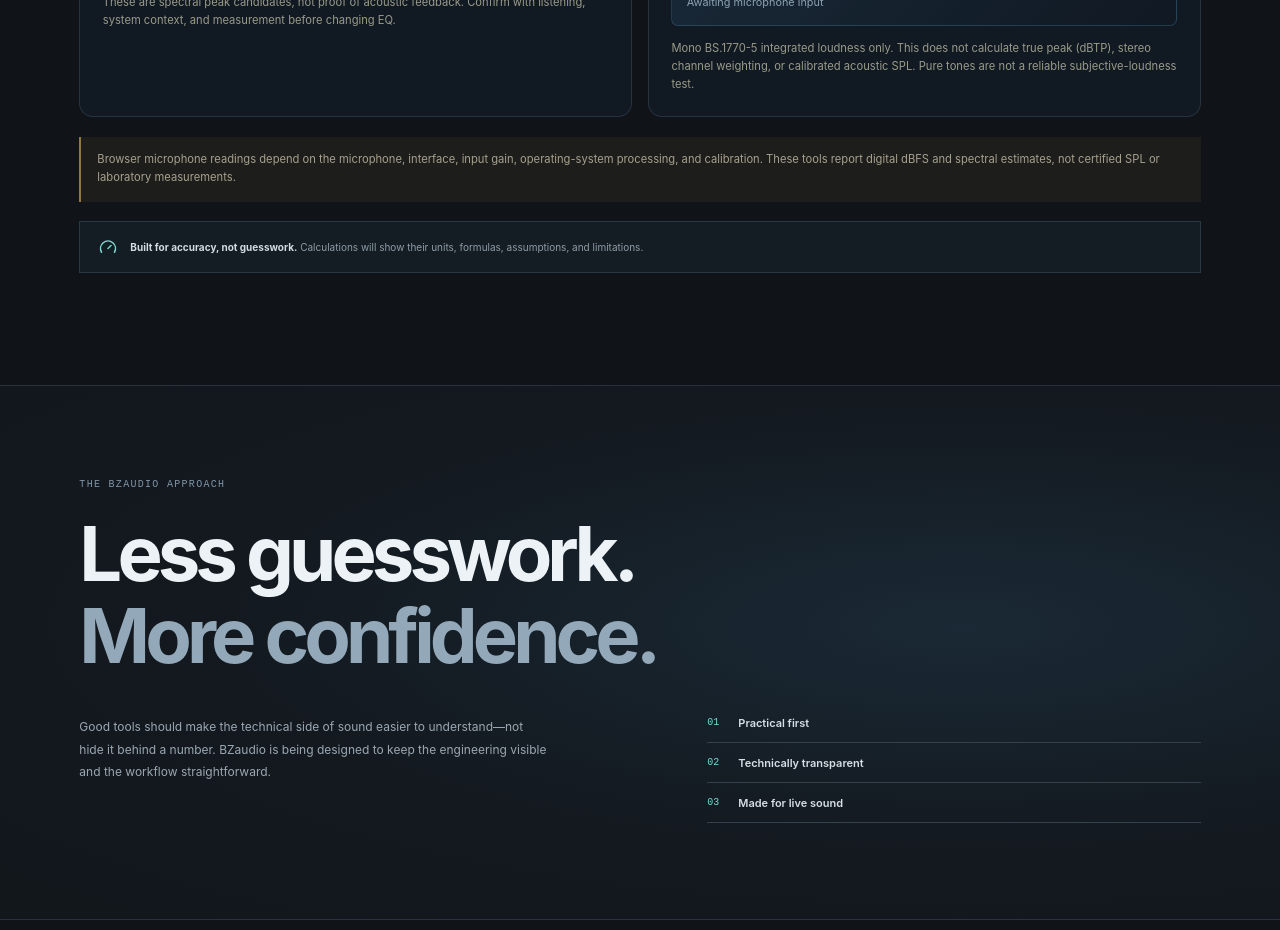
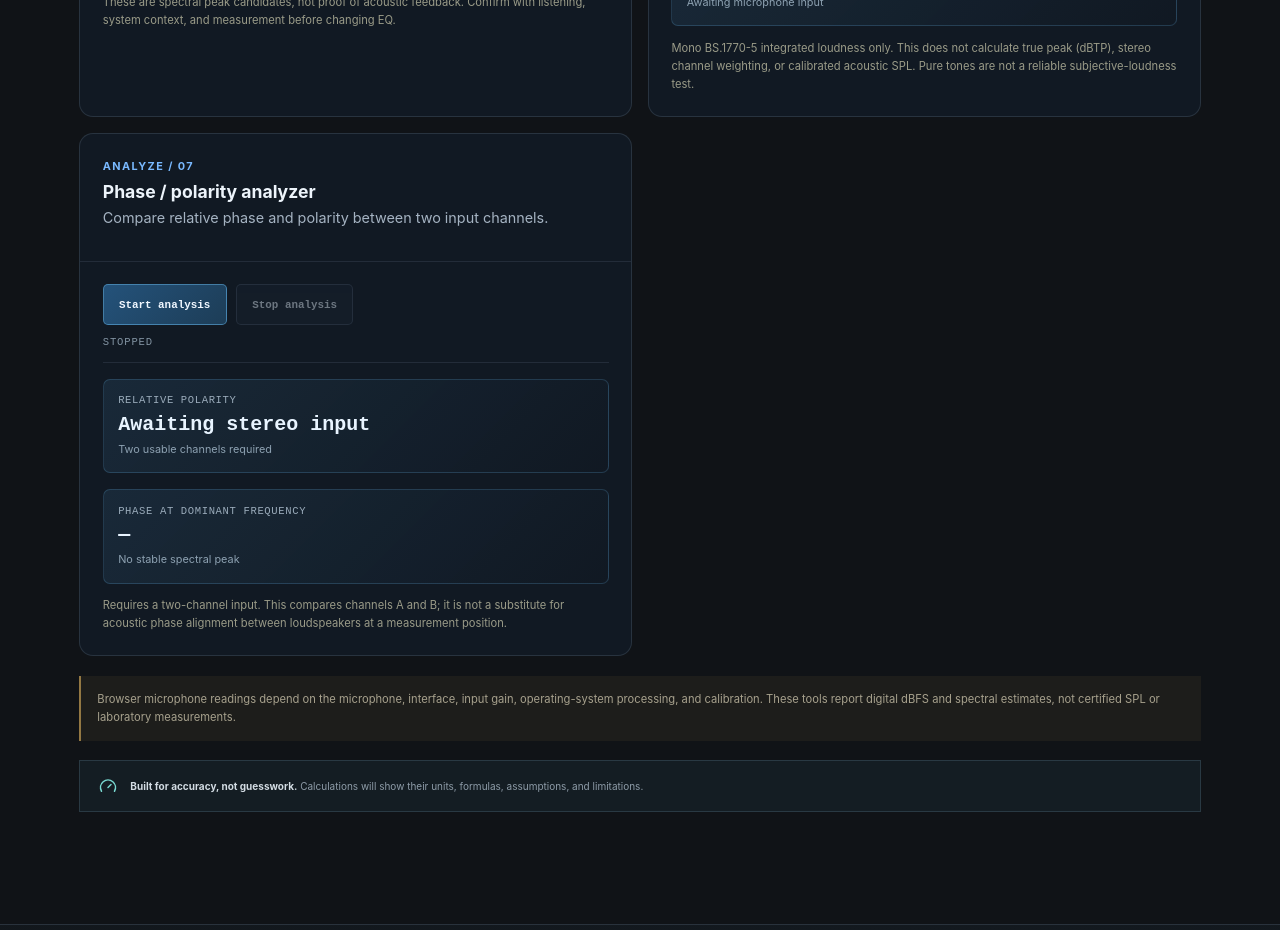
Before and after one commit to frvp6b8s5m-cloud/BZaudio-company, a React (Vite) app: page / in a window 1280 px wide. Shown: the part 6820-7750 px from the top of the page. Built offline with nearby package versions, Linux system fonts and the light colour scheme.

Commit message:
feat: add stereo phase and polarity analyzer interface

```diff
--- a/src/features/analyzers/AnalyzerSuite.tsx
+++ b/src/features/analyzers/AnalyzerSuite.tsx
@@ -1,7 +1,8 @@
 import { useEffect, useRef, useState } from "react";
-import { startAnalyzerSession, type AnalyzerSession, type AnalyzerSnapshot } from "../../audio/analyzer";
+import { startAnalyzerSession, startStereoAnalyzerSession, type AnalyzerSession, type AnalyzerSnapshot, type StereoAnalyzerSession, type StereoAnalyzerSnapshot } from "../../audio/analyzer";
 import { calculatePeakRms, calculateRtaBands, estimateDominantFrequency, findFeedbackCandidates, mapSpectrumToLogBins } from "../../calculations/dsp/analyzers";
 import { IntegratedLufsMeter } from "../../calculations/dsp/lufs";
+import { analyzeStereoPhase } from "../../calculations/dsp/phase";
 import { LevelMeter } from "../../components/LevelMeter";
 import { SpectrumBars } from "../../components/SpectrumBars";
 import { ToolPanel } from "../../components/ToolPanel";
@@ -20,7 +21,8 @@ interface LiveAnalysisController {
   status: AnalysisStatus;
   error: string;
   snapshot: LiveSnapshot | null;
-  start: (id: string) => Promise<void>;
+  stereoSnapshot: StereoAnalyzerSnapshot | null;
+  start: (id: string, mode?: "mono" | "stereo") => Promise<void>;
   stop: (id: string) => Promise<void>;
 }
 
@@ -30,7 +32,8 @@ function useLiveAnalysis(): LiveAnalysisController {
   const [status, setStatus] = useState<AnalysisStatus>("stopped");
   const [error, setError] = useState("");
   const [snapshot, setSnapshot] = useState<LiveSnapshot | null>(null);
-  const sessionRef = useRef<{ id: string; session: AnalyzerSession } | null>(null);
+  const [stereoSnapshot, setStereoSnapshot] = useState<StereoAnalyzerSnapshot | null>(null);
+  const sessionRef = useRef<{ id: string; token: object; stop: () => Promise<void> } | null>(null);
   const lufsMeterRef = useRef<IntegratedLufsMeter | null>(null);
   const animationRef = useRef<number | null>(null);
   const mountedRef = useRef(true);
@@ -43,7 +46,7 @@ function useLiveAnalysis(): LiveAnalysisController {
       const active = sessionRef.current;
       sessionRef.current = null;
       lufsMeterRef.current = null;
-      if (active) void active.session.stop();
+      if (active) void active.stop();
     };
   }, []);
 
@@ -56,47 +59,62 @@ function useLiveAnalysis(): LiveAnalysisController {
       cancelAnimationFrame(animationRef.current);
       animationRef.current = null;
     }
-    await active.session.stop();
+    await active.stop();
     if (mountedRef.current) {
       setActiveId(null);
       setStatus("stopped");
       setSnapshot(null);
+      setStereoSnapshot(null);
     }
   }
 
-  async function start(id: string) {
+  async function start(id: string, mode: "mono" | "stereo" = "mono") {
     if (sessionRef.current) {
       await stop(sessionRef.current.id);
     }
     setError("");
     setErrorId(null);
     setSnapshot(null);
+    setStereoSnapshot(null);
     setActiveId(id);
     setStatus("starting");
 
     try {
-      const session = await startAnalyzerSession();
+      const session = mode === "stereo"
+        ? await startStereoAnalyzerSession()
+        : await startAnalyzerSession();
+
       if (!mountedRef.current) {
         await session.stop();
         return;
       }
 
-      let lufsMeter: IntegratedLufsMeter;
+      let lufsMeter: IntegratedLufsMeter | null = null;
+      if (mode === "mono") {
         try {
           lufsMeter = new IntegratedLufsMeter(session.microphone.context.sampleRate);
-      } catch (error) {
+        } catch (cause) {
           await session.stop();
-        throw error;
+          throw cause;
         }
-      sessionRef.current = { id, session };
+      }
+
+      const token = {};
+      sessionRef.current = { id, token, stop: () => session.stop() };
       lufsMeterRef.current = lufsMeter;
       setStatus("running");
       let lastUpdate = 0;
       let lastContextTime = session.startedAtContextTime;
+
       const update = (timestamp: number) => {
-        if (sessionRef.current?.session !== session) return;
+        if (sessionRef.current?.token !== token) return;
         if (timestamp - lastUpdate >= 50) {
-          const next = session.read();
+          if (mode === "stereo") {
+            const stereoSession = session as StereoAnalyzerSession;
+            setStereoSnapshot({ ...stereoSession.read() });
+          } else {
+            const monoSession = session as AnalyzerSession;
+            const next = monoSession.read();
             const elapsedSamples = Math.max(
               0,
               Math.round((next.contextTime - lastContextTime) * next.sampleRate),
@@ -104,13 +122,14 @@ function useLiveAnalysis(): LiveAnalysisController {
             const freshSamples = elapsedSamples >= next.fftSize
               ? next.timeDomain
               : next.timeDomain.subarray(next.fftSize - elapsedSamples);
-          lufsMeter.push(freshSamples);
+            lufsMeter?.push(freshSamples);
             setSnapshot({
               ...next,
-            integratedLufs: lufsMeter.getIntegratedLufs(),
-            loudnessBlockCount: lufsMeter.getBlockCount(),
+              integratedLufs: lufsMeter?.getIntegratedLufs() ?? null,
+              loudnessBlockCount: lufsMeter?.getBlockCount() ?? 0,
             });
             lastContextTime = next.contextTime;
+          }
           lastUpdate = timestamp;
         }
         animationRef.current = requestAnimationFrame(update);
@@ -126,7 +145,7 @@ function useLiveAnalysis(): LiveAnalysisController {
     }
   }
 
-  return { activeId, errorId, status, error, snapshot, start, stop };
+  return { activeId, errorId, status, error, snapshot, stereoSnapshot, start, stop };
 }
 
 function maximumFrequencyLabel(sampleRate?: number): string {
@@ -404,6 +423,64 @@ function LufsAnalyzer({ controller }: { controller: LiveAnalysisController }) {
   );
 }
 
+
+function PhasePolarityAnalyzer({ controller }: { controller: LiveAnalysisController }) {
+  const id = "phase-polarity";
+  const status = panelStatus(controller, id);
+  const error = panelError(controller, id);
+  const disabled = controller.activeId !== null && controller.activeId !== id;
+  const stereo = controller.stereoSnapshot;
+  const dominant = stereo
+    ? estimateDominantFrequency(stereo.leftFrequencyDbfs, stereo.sampleRate, stereo.fftSize)
+    : null;
+  const result = stereo && dominant
+    ? analyzeStereoPhase(
+        stereo.leftTimeDomain,
+        stereo.rightTimeDomain,
+        stereo.sampleRate,
+        dominant.frequencyHz,
+      )
+    : null;
+  const polarityLabel = result
+    ? result.polarity === "same"
+      ? "Same polarity"
+      : result.polarity === "inverted"
+        ? "Inverted polarity"
+        : result.polarity === "uncorrelated"
+          ? "Low correlation / phase shifted"
+          : "Unavailable"
+    : "Awaiting stereo input";
+
+  return (
+    <ToolPanel
+      title="Phase / polarity analyzer"
+      description="Compare relative phase and polarity between two input channels."
+      eyebrow="ANALYZE / 07"
+    >
+      <AnalyzerControls
+        status={status}
+        error={error}
+        startDisabled={disabled}
+        onStart={() => void controller.start(id, "stereo")}
+        onStop={() => void controller.stop(id)}
+      />
+      <div className="analyzer-readouts">
+        <div className="analyzer-metric">
+          <span>RELATIVE POLARITY</span>
+          <output>{polarityLabel}</output>
+          <small>{result?.correlation === null || !result ? "Two usable channels required" : `Correlation ${result.correlation.toFixed(3)}`}</small>
+        </div>
+        <div className="analyzer-metric">
+          <span>PHASE AT DOMINANT FREQUENCY</span>
+          <output>{result?.phaseDegrees === null || !result ? "—" : `${result.phaseDegrees.toFixed(1)}°`}</output>
+          <small>{dominant ? `Channel A peak ${dominant.frequencyHz.toFixed(1)} Hz` : "No stable spectral peak"}</small>
+        </div>
+      </div>
+      <p className="analyzer-caution">Requires a two-channel input. This compares channels A and B; it is not a substitute for acoustic phase alignment between loudspeakers at a measurement position.</p>
+    </ToolPanel>
+  );
+}
+
 export function AnalyzerSuite() {
   const controller = useLiveAnalysis();
   return (
@@ -422,6 +499,7 @@ export function AnalyzerSuite() {
         <RtaAnalyzer controller={controller} />
         <FeedbackFinder controller={controller} />
         <LufsAnalyzer controller={controller} />
+        <PhasePolarityAnalyzer controller={controller} />
       </div>
       <p className="analyzer-disclaimer">Browser microphone readings depend on the microphone, interface, input gain, operating-system processing, and calibration. These tools report digital dBFS and spectral estimates, not certified SPL or laboratory measurements.</p>
     </section>
```
Also changed, not shown: 1 other file (tests, documents, lock files or other folders). Lines whose indentation alone changed are shown as unchanged.
